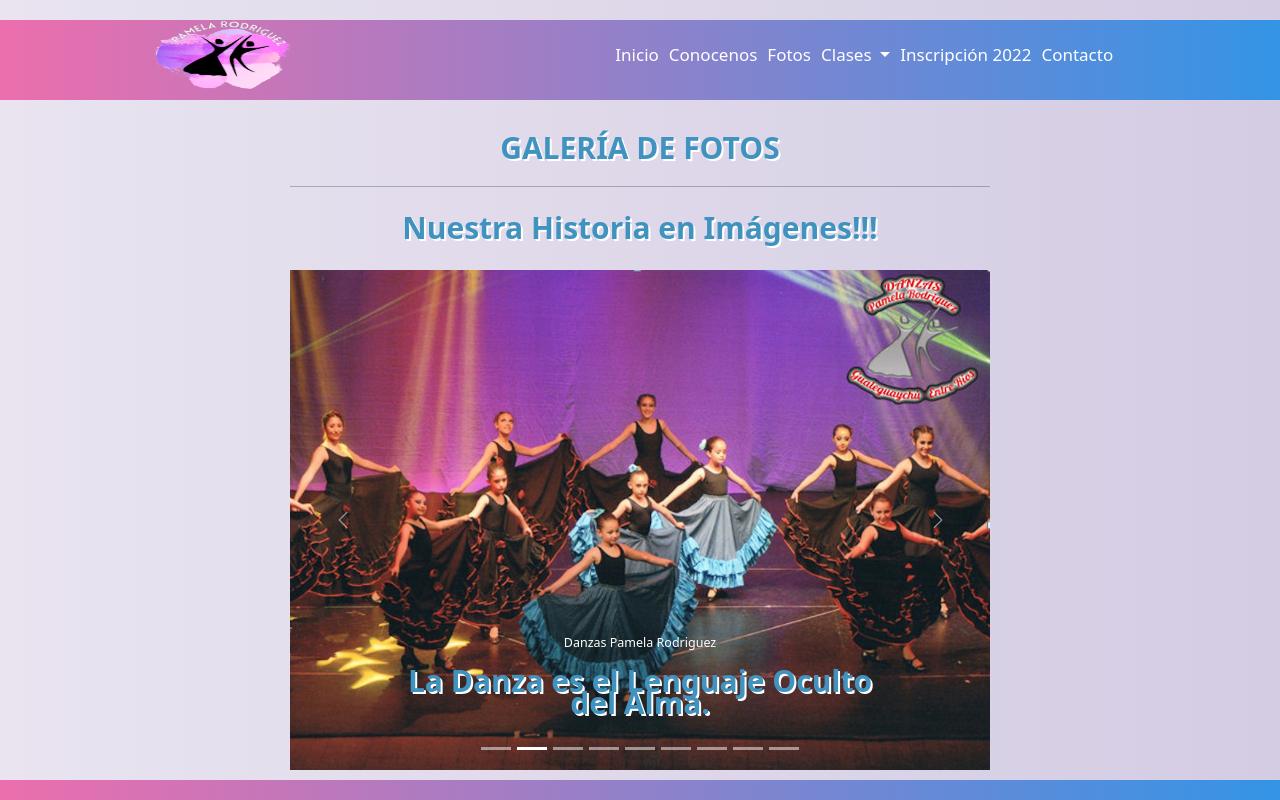
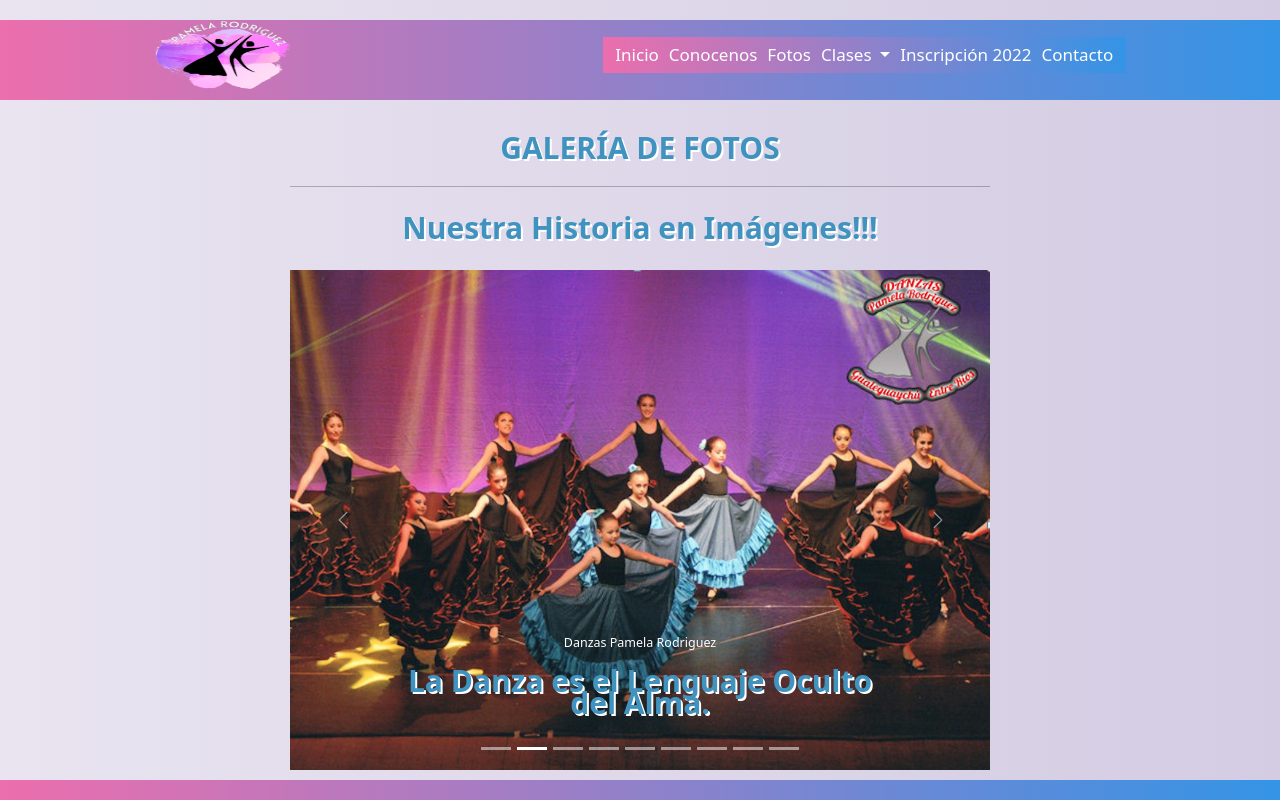
Before and after one commit to lucasmemox/danzasPamelaRodriguez, a website: page paginas/fotos.html in a window 1280 px wide. Shown: the top 800 px of the page. Drawn offline with nearby package versions, Linux system fonts and the light colour scheme.

Commit message:
agrego fondo al desplegable

```diff
--- a/paginas/fotos.html
+++ b/paginas/fotos.html
@@ -38,7 +38,7 @@
                     <a href="../index.html"><img src="../imagenes/logoPamela.png" alt="Logo"
                             title="Danzas Pamela Rodriguez" class="logo-imagen"></a>
                     <nav class="navbar navbar-expand-lg">
-                        <div class="container-fluid">
+                        <div class="container-fluid fondo-total">
                             <button class="navbar-toggler" type="button" data-bs-toggle="collapse"
                                 data-bs-target="#navbarSupportedContent" aria-controls="navbarSupportedContent"
                                 aria-expanded="false" aria-label="Toggle navigation">
--- a/scss/estilos.scss
+++ b/scss/estilos.scss
@@ -127,6 +127,15 @@ body {
 .fondo-desplegable {
   background-color: #278ce6 !important;
   font-size: 1.5rem !important;
+}
+
+.fondo-total{
+  background: #3494e6;
+  /* fallback for old browsers */
+  background: -webkit-linear-gradient(to right, #ec6ead, #3494e6);
+  /* Chrome 10-25, Safari 5.1-6 */
+  background: linear-gradient(to right, #ec6ead, #3494e6);
+  /* W3C, IE 10+/ Edge, Firefox 16+, Chrome 26+, Opera 12+, Safari 7+ */
 }
 
 .img-slide {
```
Also changed, not shown: index.html (+3 -3 lines), paginas/conocenos.html (+3 -3 lines), paginas/contacto.html (+1 -1 lines), paginas/inscripciones.html (+1 -1 lines), css/estilos.css.
